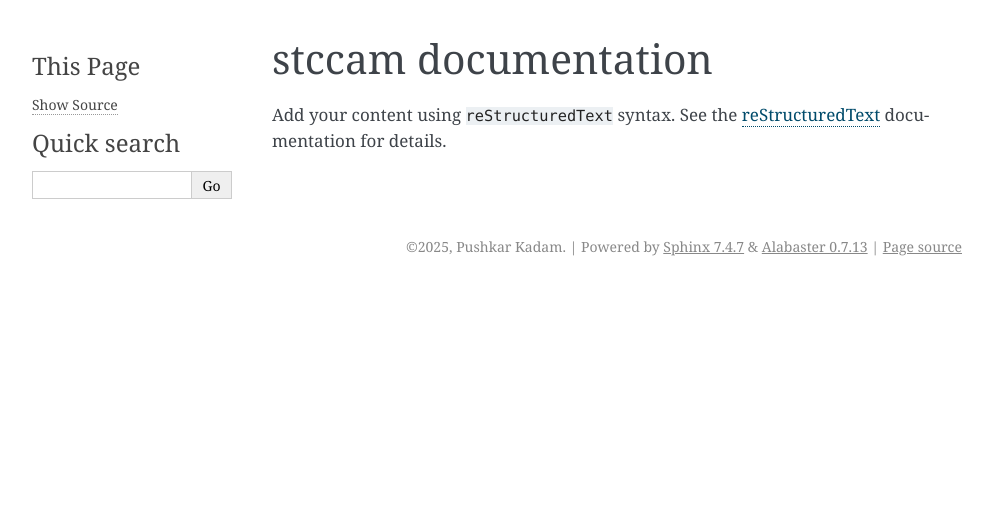
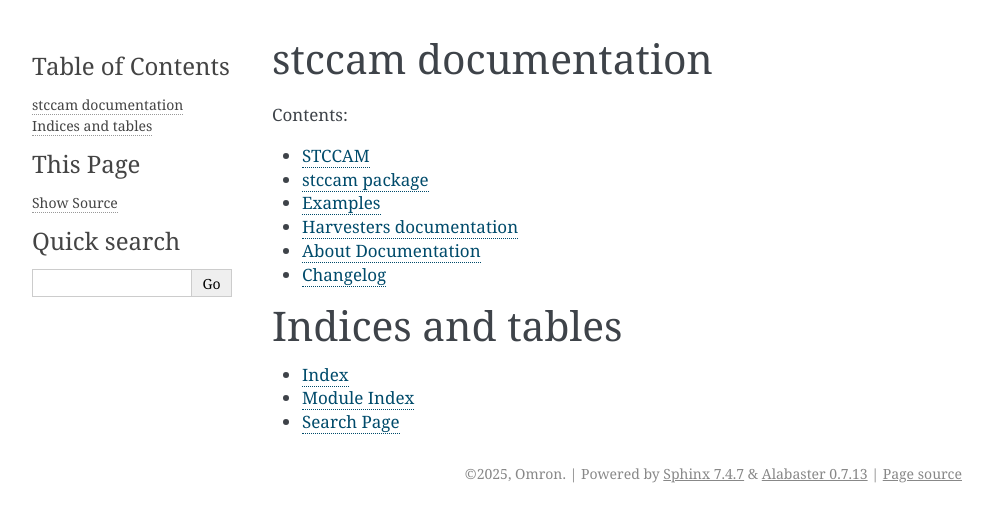
Before and after one commit to pushkarkadam/stccam, a Sphinx documentation site: the page built from docs/source/index.rst, in a window 1280 px wide. Shown: the top 522 px of the page, without its empty margins (148-1141 px from the left). Built offline with Sphinx 7.4.7, drawn with Linux system fonts in a browser that asks for light colours.

Commit message:
Documentation added

```diff
--- /dev/null
+++ b/docs/source/changelog.rst
@@ -0,0 +1 @@
+.. include:: ../../CHANGELOG.rst
--- a/docs/source/conf.py
+++ b/docs/source/conf.py
@@ -6,14 +6,24 @@
 # -- Project information -----------------------------------------------------
 # https://www.sphinx-doc.org/en/master/usage/configuration.html#project-information
 
+import os
+import sys
+sys.path.insert(0, os.path.abspath('.'))
+sys.path.append(os.path.abspath('..'))
+sys.path.append(os.path.abspath('../..'))
+
 project = 'stccam'
-copyright = '2025, Pushkar Kadam'
+copyright = '2025, Omron'
 author = 'Pushkar Kadam'
+release ='0.0.0'
 
 # -- General configuration ---------------------------------------------------
 # https://www.sphinx-doc.org/en/master/usage/configuration.html#general-configuration
 
-extensions = []
+extensions = ['sphinx.ext.autodoc',
+'sphinx.ext.napoleon',
+'sphinx.ext.viewcode',
+'sphinxcontrib.mermaid' ]
 
 templates_path = ['_templates']
 exclude_patterns = []
--- a/docs/source/index.rst
+++ b/docs/source/index.rst
@@ -6,11 +6,21 @@
 stccam documentation
 ====================
 
-Add your content using ``reStructuredText`` syntax. See the
-`reStructuredText <https://www.sphinx-doc.org/en/master/usage/restructuredtext/index.html>`_
-documentation for details.
-
 
 .. toctree::
-   :maxdepth: 2
+   :maxdepth: 1
    :caption: Contents:
+
+   readme
+   modules
+   examples
+   harvesters
+   documentation
+   changelog
+
+Indices and tables
+==================
+
+* :ref:`genindex`
+* :ref:`modindex`
+* :ref:`search`
--- /dev/null
+++ b/docs/source/modules.rst
@@ -0,0 +1,4 @@
+.. toctree::
+    :maxdepth: 2
+
+    stccam
--- /dev/null
+++ b/docs/source/readme.rst
@@ -0,0 +1 @@
+.. include:: ../../README.rst
--- /dev/null
+++ b/docs/source/stccam.rst
@@ -0,0 +1,11 @@
+==============
+stccam package
+==============
+
+Capture
+^^^^^^^
+
+.. automodule:: stccam.capture
+    :members:
+    :undoc-members:
+    :show-inheritance:
```
Also changed, not shown: docs/source/documentation.rst (added, +9 -0 lines), docs/source/examples.rst (added, +7 -0 lines), docs/source/harvesters.rst (added, +22 -0 lines), 1 other file.
